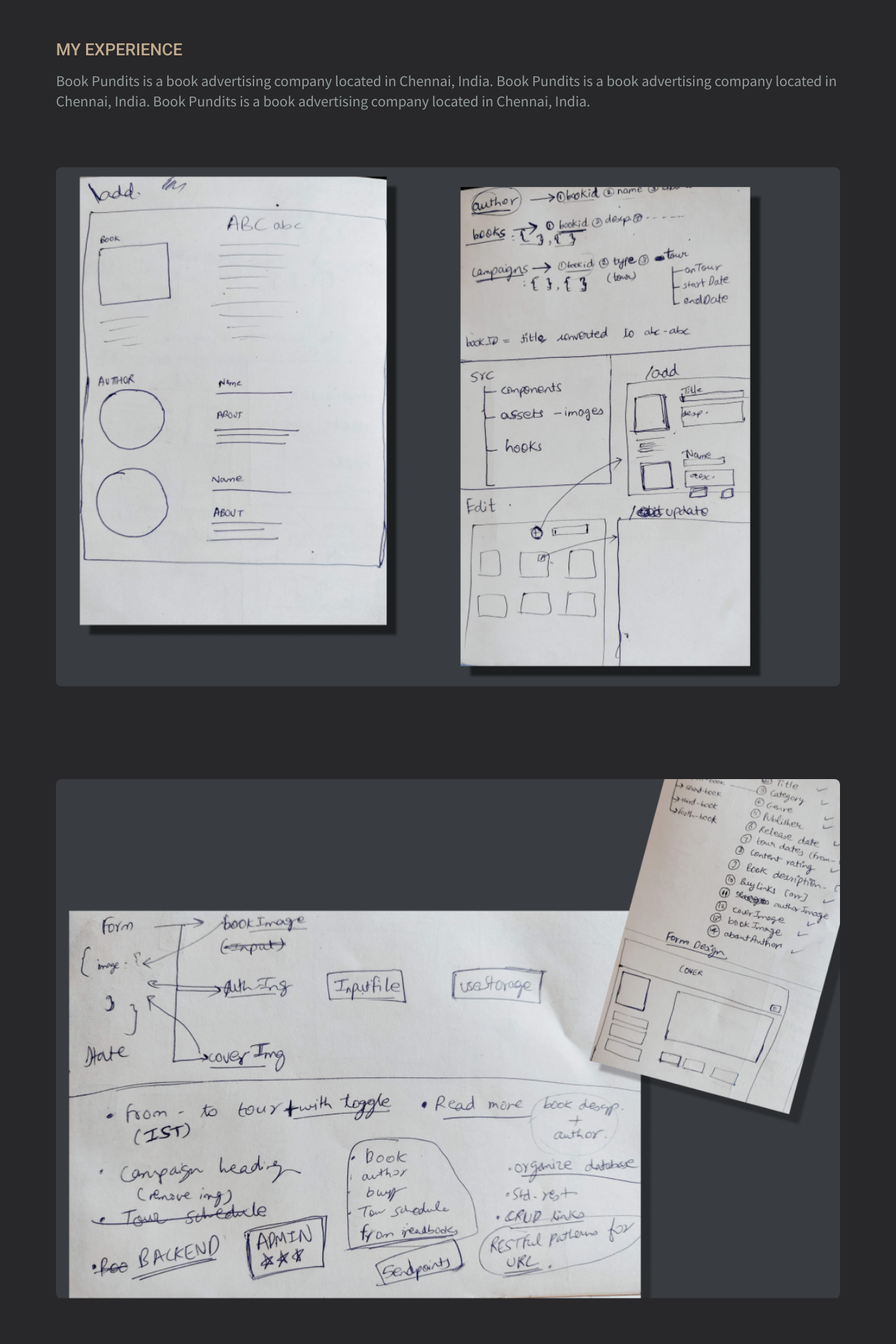
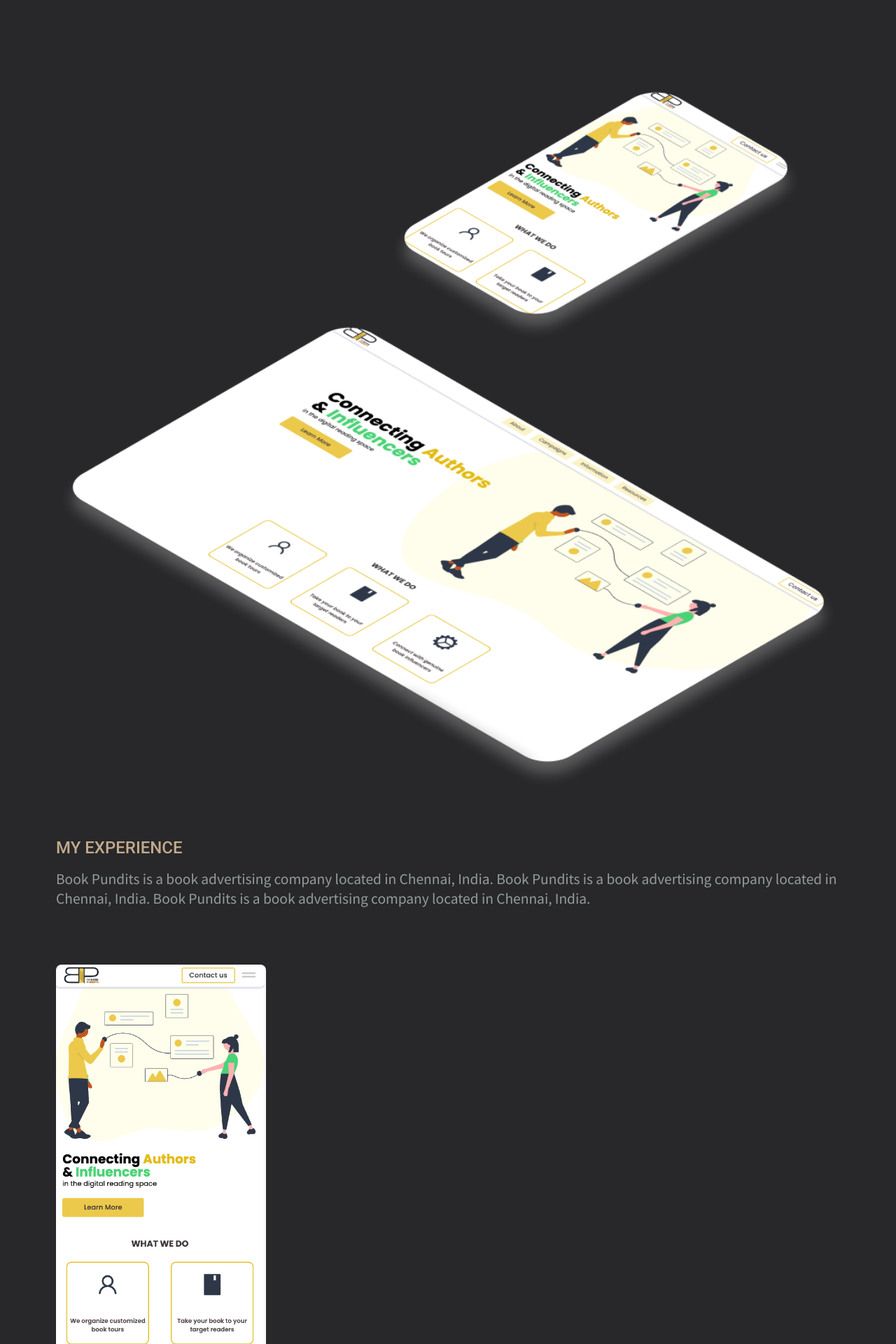
Before and after one commit to shubhamchopade/portfolio-v0, a React (Create React App) app: page /thebookpundits in a window 1280 px wide. Shown: the part 660-2580 px from the top of the page at 70% size. Built offline with nearby package versions, Linux system fonts and the light colour scheme.

Commit message:
Added BookPundits project about

```diff
--- a/src/components/project-pages/TheBookPundits.js
+++ b/src/components/project-pages/TheBookPundits.js
@@ -5,6 +5,8 @@ import bookPunditsCover from '../assets/projects/the-book-pundits/cover.png'
 import UX1 from '../assets/projects/the-book-pundits/ux-1.png'
 import UX2 from '../assets/projects/the-book-pundits/ux-2.png'
 import UX3 from '../assets/projects/the-book-pundits/ux-3.png'
+import UX5 from '../assets/projects/the-book-pundits/cover_isometric.png'
+import UX4 from '../assets/projects/the-book-pundits/ux-4.png'
 import styled from 'styled-components'
 
 export const TheBookPundits = () => {
@@ -24,9 +26,11 @@ export const TheBookPundits = () => {
                     <TextBlock className='width-sm'>Book Pundits is a book advertising company located in Chennai, India. Book Pundits is a book advertising company located in Chennai, India. Book Pundits is a book advertising company located in Chennai, India.</TextBlock>
                 </div>
             </Flex>
+            <Image src={UX5} />
 
             <TextBlockHeading>MY EXPERIENCE</TextBlockHeading>
             <TextBlock>Book Pundits is a book advertising company located in Chennai, India. Book Pundits is a book advertising company located in Chennai, India. Book Pundits is a book advertising company located in Chennai, India.</TextBlock>
+            <Image src={UX4} style={{ width: 300 }} />
             <Image caption='This is a caption' src={UX1} />
             <Image src={UX2} />
             <Image src={UX3} />
```
Also changed, not shown: src/components/assets/projects/the-book-pundits/cover_isometric.png (added), src/components/assets/projects/the-book-pundits/ux-4.png (added).
